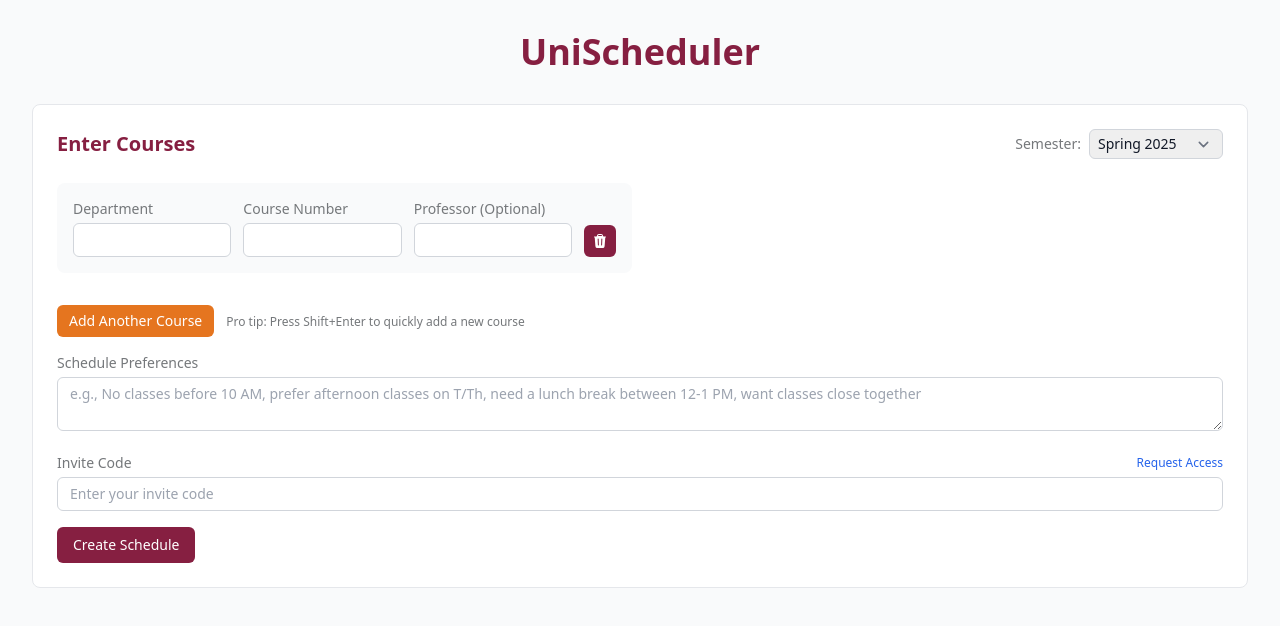
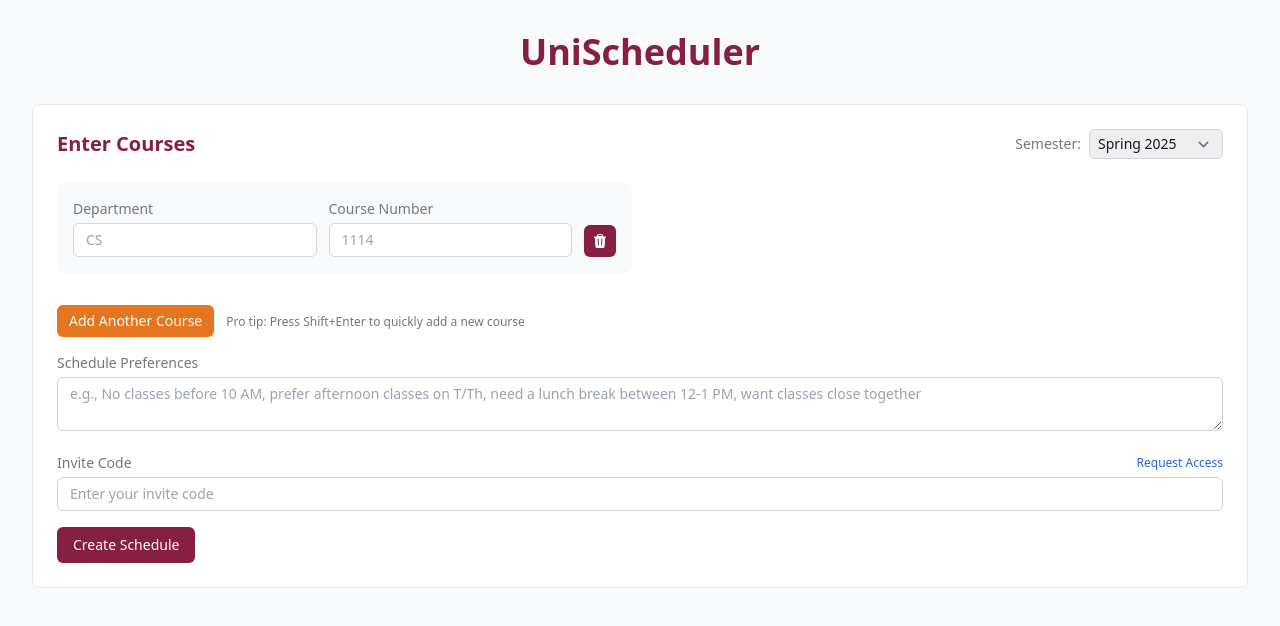
Before and after one commit to LakshBharani/UniScheduler, a React (Create React App) app in the folder frontend/: page / in a window 1280 px wide. Shown: the top 626 px of the page. Built offline with nearby package versions, Linux system fonts and the light colour scheme.

Commit message:
Update SchedulerForm.js

```diff
--- a/frontend/src/components/SchedulerForm.js
+++ b/frontend/src/components/SchedulerForm.js
@@ -221,6 +221,7 @@ function SchedulerForm({ onScheduleGenerated }) {
                 onChange={(e) => handleCourseChange(index, e)}
                 className="w-full px-3 py-1.5 text-sm border border-gray-300 dark:border-gray-600 rounded-md focus:ring-2 focus:ring-[#E5751F] focus:border-[#E5751F] dark:bg-gray-800 dark:text-white"
                 required
+                placeholder="CS"
               />
             </div>
             <div className="flex-1 min-w-[120px]">
@@ -234,18 +235,7 @@ function SchedulerForm({ onScheduleGenerated }) {
                 onChange={(e) => handleCourseChange(index, e)}
                 className="w-full px-3 py-1.5 text-sm border border-gray-300 dark:border-gray-600 rounded-md focus:ring-2 focus:ring-[#E5751F] focus:border-[#E5751F] dark:bg-gray-800 dark:text-white"
                 required
-              />
-            </div>
-            <div className="flex-1 min-w-[120px]">
-              <label className="block text-sm font-medium text-[#75787B] dark:text-gray-400 mb-1">
-                Professor (Optional)
-              </label>
-              <input
-                type="text"
-                name="professor"
-                value={course.professor}
-                onChange={(e) => handleCourseChange(index, e)}
-                className="w-full px-3 py-1.5 text-sm border border-gray-300 dark:border-gray-600 rounded-md focus:ring-2 focus:ring-[#E5751F] focus:border-[#E5751F] dark:bg-gray-800 dark:text-white"
+                placeholder="1114"
               />
             </div>
             <button
```
Lines whose indentation alone changed are shown as unchanged.
